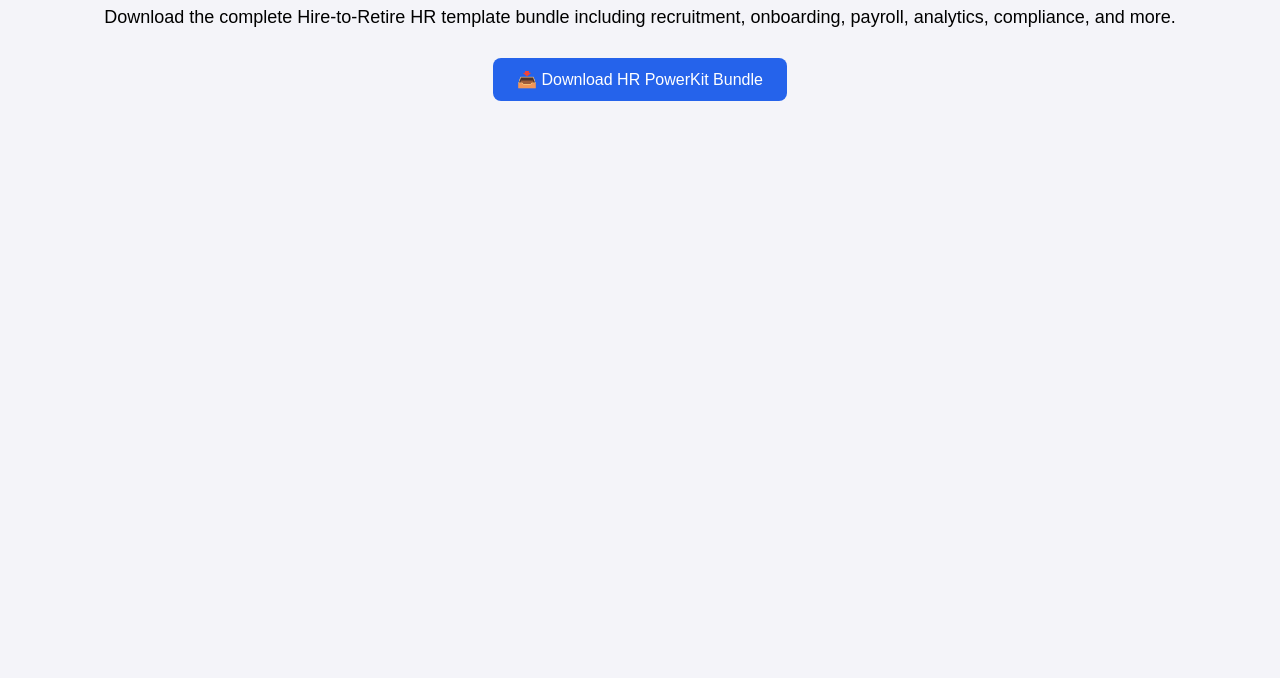
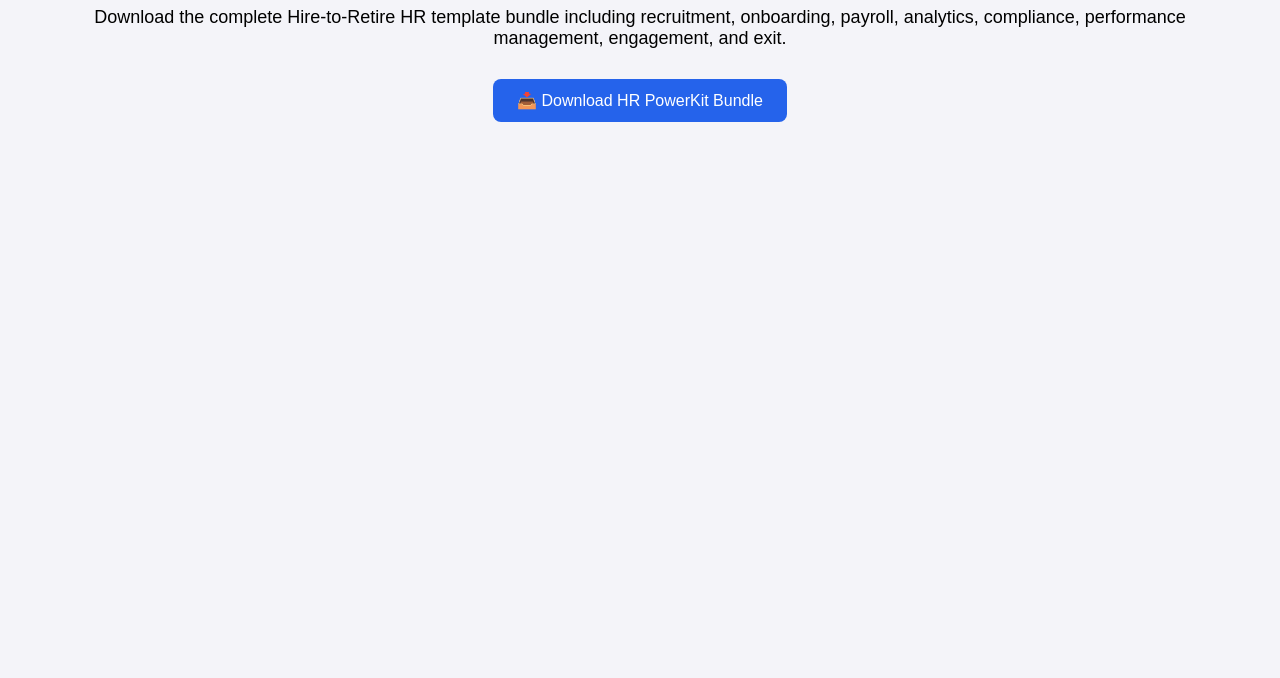
Before and after one commit to Krishna749812/HR-Powerkit, a plain HTML site: page index.html in a window 1280 px wide. Shown: the part 122-800 px from the top of the page. Drawn offline with Linux system fonts and the light colour scheme.

Commit message:
Index.html

```diff
--- a/index.html
+++ b/index.html
@@ -36,8 +36,8 @@
 </head>
 <body>
   <h1>📁 HR PowerKit by Krishna Patil</h1>
-  <p>Download the complete Hire-to-Retire HR template bundle including recruitment, onboarding, payroll, analytics, compliance, and more.</p>
-  <a href="https://drive.google.com/file/d/1FavosRsmV86qFJiSnnEMyB3Hn6qn4QkM/view?usp=sharing" target="_blank" class="download-button">
+  <p>Download the complete Hire-to-Retire HR template bundle including recruitment, onboarding, payroll, analytics, compliance, performance management, engagement, and exit.</p>
+  <a href="https://drive.google.com/uc?export=download&id=1HB-ICuYybzBTDEvOB5jM5_okt8ZQwBmJ" target="_blank" class="download-button">
     📥 Download HR PowerKit Bundle
   </a>
 </body>
```
